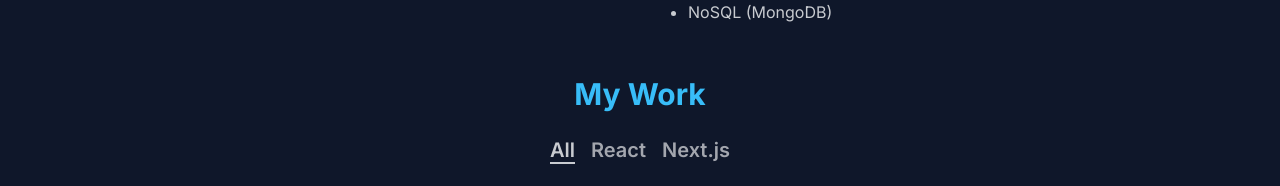
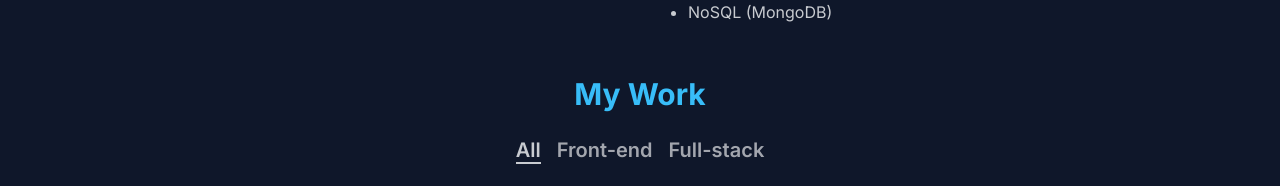
Before and after one commit to jake5007/portfolio_website, a Next.js app: page / in a window 1280 px wide. Shown: the part 1061-1247 px from the top of the page. Built offline with nearby package versions, Linux system fonts and the light colour scheme.

Commit message:
text modified

```diff
--- a/components/CarouselWithDesc.tsx
+++ b/components/CarouselWithDesc.tsx
@@ -18,7 +18,7 @@ const CarouselWithDesc = ({
       <div
         className={`md:col-span-2 mt-5 carousel carousel-center
         max-w-[1000px] p-4 space-x-4 bg-neutral rounded-box overflow-y-hidden
-        ${evenImgGridStyle}`}
+        ${evenImgGridStyle} relative`}
         style={{
           transform: isInView ? "none" : "translateX(-200px)",
           opacity: isInView ? 1 : 0,
--- a/data.ts
+++ b/data.ts
@@ -67,19 +67,19 @@ export const workTabs = [
     title: "All",
   },
   {
-    id: "react",
-    title: "React",
+    id: "frontend",
+    title: "Front-end",
   },
   {
-    id: "next.js",
-    title: "Next.js",
+    id: "fullstack",
+    title: "Full-stack",
   },
 ];
 
 export const workList = [
   {
     id: 0,
-    category: ["all", "react"],
+    category: ["all", "fullstack"],
     title: "Online Shop",
     desc: "Online shop for buying products",
     imgSrc: "/images/work/online_shop.png",
@@ -88,7 +88,7 @@ export const workList = [
   },
   {
     id: 1,
-    category: ["all", "react"],
+    category: ["all", "fullstack"],
     title: "Memory Board",
     desc: "Upload and share your valuable memories",
     imgSrc: "/images/work/memory_board.png",
@@ -97,7 +97,7 @@ export const workList = [
   },
   {
     id: 2,
-    category: ["all", "react"],
+    category: ["all", "frontend"],
     title: "Meme Generator",
     desc: "Make memes using randomly fetched pictures",
     imgSrc: "/images/work/meme_maker.png",
@@ -106,7 +106,7 @@ export const workList = [
   },
   {
     id: 3,
-    category: ["all", "next.js"],
+    category: ["all", "fullstack"],
     title: "Portfolio Website",
     desc: "My portfolio website",
     imgSrc: "/images/work/portfolio_website.png",
@@ -115,7 +115,7 @@ export const workList = [
   },
   {
     id: 4,
-    category: ["all", "react"],
+    category: ["all", "frontend"],
     title: "Space Tourism Website",
     desc: "Visit space tourism website",
     imgSrc: "/images/work/space_tourism.png",
@@ -124,7 +124,7 @@ export const workList = [
   },
   {
     id: 5,
-    category: ["all", "react"],
+    category: ["all", "frontend"],
     title: "Rock Paper Scissors Lizard Spock",
     desc: "Play Rock Paper Scissors Lizard Spock with computer",
     imgSrc: "/images/work/rpsls.png",
@@ -133,7 +133,7 @@ export const workList = [
   },
   {
     id: 6,
-    category: ["all", "react"],
+    category: ["all", "frontend"],
     title: "IP Adress Tracker",
     desc: "You can get the IP address locations by searching IP address",
     imgSrc: "/images/work/ip_address_tracker.png",
@@ -143,7 +143,7 @@ export const workList = [
 
   {
     id: 7,
-    category: ["all", "react"],
+    category: ["all", "frontend"],
     title: "Age Calculator",
     desc: "Write your dob and calculate your age",
     imgSrc: "/images/work/age_calculator.png",
@@ -155,7 +155,7 @@ export const workList = [
 
   {
     id: 8,
-    category: ["all", "react"],
+    category: ["all", "frontend"],
     title: "Advice Generator",
     desc: "You can get some advice randomly",
     imgSrc: "/images/work/advice_generator.png",
```
